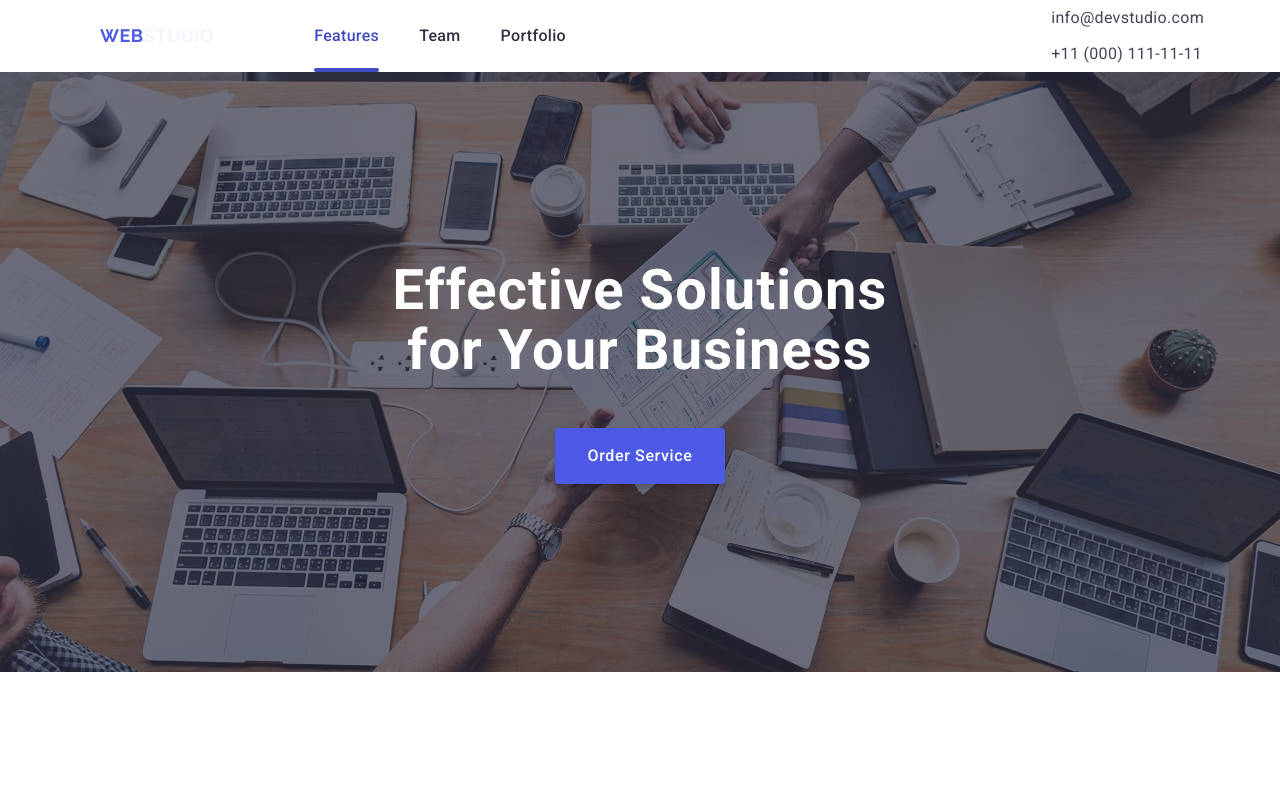
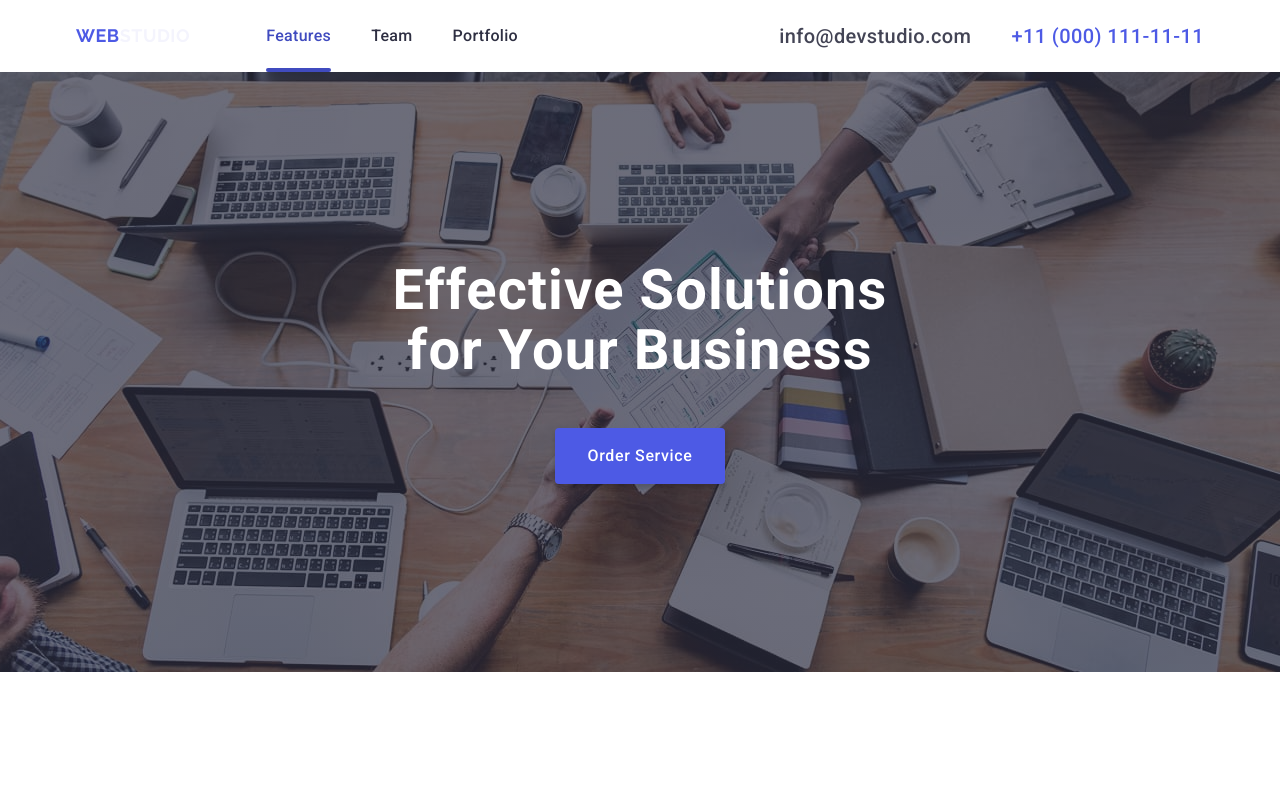
Before and after one commit to IhorBrodiaga/goit-markup-hw-06, a plain HTML site: page index.html in a window 1280 px wide. Shown: the top 788 px of the page. Drawn offline with nearby package versions, Linux system fonts and the light colour scheme.

Commit message:
add markup

```diff
--- a/css/footer.css
+++ b/css/footer.css
@@ -144,13 +144,18 @@
   justify-content: flex-start;
   flex-direction: column;
   gap: 16px;
-  margin-left: auto;
 }
 
 @media only screen and (min-width: 768px) {
   .container-form {
     align-items: flex-start;
     justify-content: center;
+  }
+}
+
+@media only screen and (min-width: 1158px) {
+  .container-form {
+    margin-left: auto;
   }
 }
 
--- a/css/header.css
+++ b/css/header.css
@@ -3,7 +3,7 @@
   /*border-bottom: 1px solid #e7e9fc;*/
 }
 
-@media only screen and (min-width: 768px) {
+/* @media only screen and (min-width: 768px) {
   .header {
     padding: 0 16px;
   }
@@ -13,7 +13,7 @@
   .header {
     padding: 0 15px;
   }
-}
+} */
 
 .logo {
   display: flex;
@@ -30,12 +30,12 @@
   flex-direction: row;
   gap: 0;
   margin-right: 120px;
-  padding: 16px;
+  padding: 16px 0;
 }
 
 @media only screen and (min-width: 768px) {
   .logo {
-    padding: 24px;
+    padding: 24px 0;
   }
 }
 
@@ -55,6 +55,13 @@
   justify-content: center;
   flex-direction: column;
   gap: 12px;
+}
+
+@media only screen and (min-width: 1158px) {
+  .address-list {
+    flex-direction: row;
+    gap: 40px;
+  }
 }
 
 .mailto,
--- a/css/mobile-menu.css
+++ b/css/mobile-menu.css
@@ -106,16 +106,19 @@
   flex-direction: column;
   gap: 24px;
   margin-bottom: 48px;
+}
 
+.tel, .mailto {
   font-weight: 500;
   font-size: 20px;
   line-height: 1.2;
   letter-spacing: 0.02em;
   color: #4d5ae5;
   font-style: normal;
+  text-decoration: none;
 }
 
-.mobile-menu-address-list-1 {
+.mailto {
   color: #434455;
 }
 
--- a/css/team.css
+++ b/css/team.css
@@ -82,7 +82,7 @@
   justify-content: center;
 }
 
-@media only screen and (min-width: 768px) {
+@media (min-width: 768px) and (max-width: 1157.98px) {
   .team-item {
     width: calc((100% - 24px * 1) / 2);
   }
--- a/index.html
+++ b/index.html
@@ -548,7 +548,7 @@
             <li>
               <a href="tel:+110001111111" class="tel">+11 (000) 111-11-11</a>
             </li>
-            <li class="mobile-menu-address-list-1">
+            <li>
               <a href="mailto:info@devstudio.com" class="mailto"
                 >info@devstudio.com</a
               >
```
